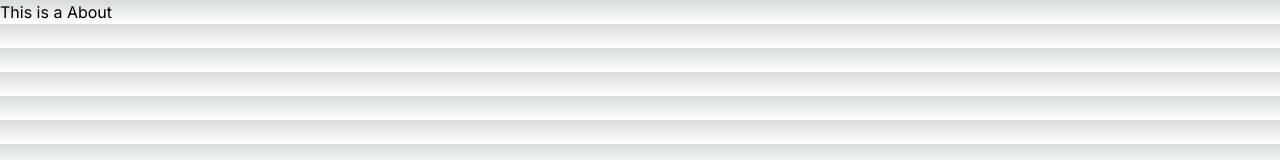
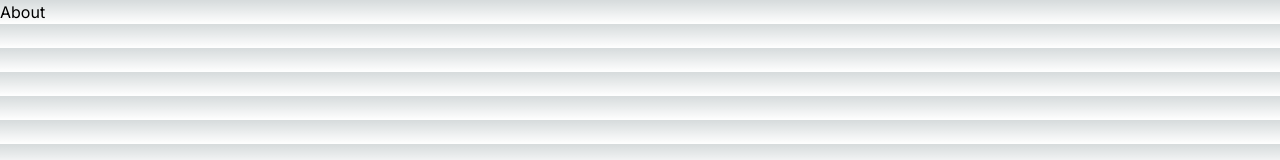
Before and after one commit to prantosheikh/conutries, a Next.js app: page /about in a window 1280 px wide. Shown: the top 160 px of the page. Built offline with nearby package versions, Linux system fonts and the light colour scheme.

Commit message:
some changes

```diff
--- a/src/app/(reach)/about/page.js
+++ b/src/app/(reach)/about/page.js
@@ -2,7 +2,7 @@
 const About = () => {
     return (
         <div>
-            <h1>This is a About</h1>
+            <h1>About</h1>
         </div>
     );
 };
```
